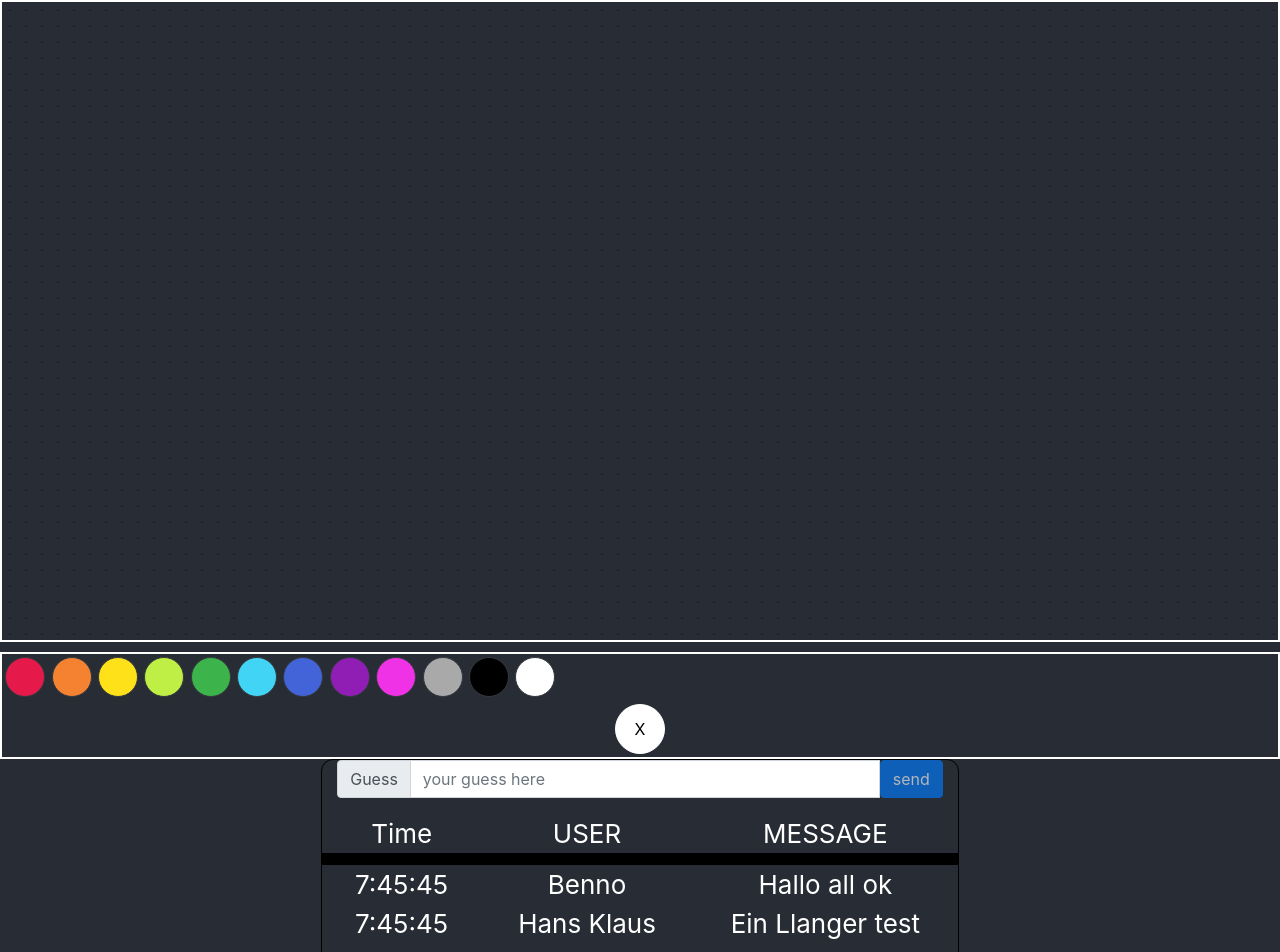
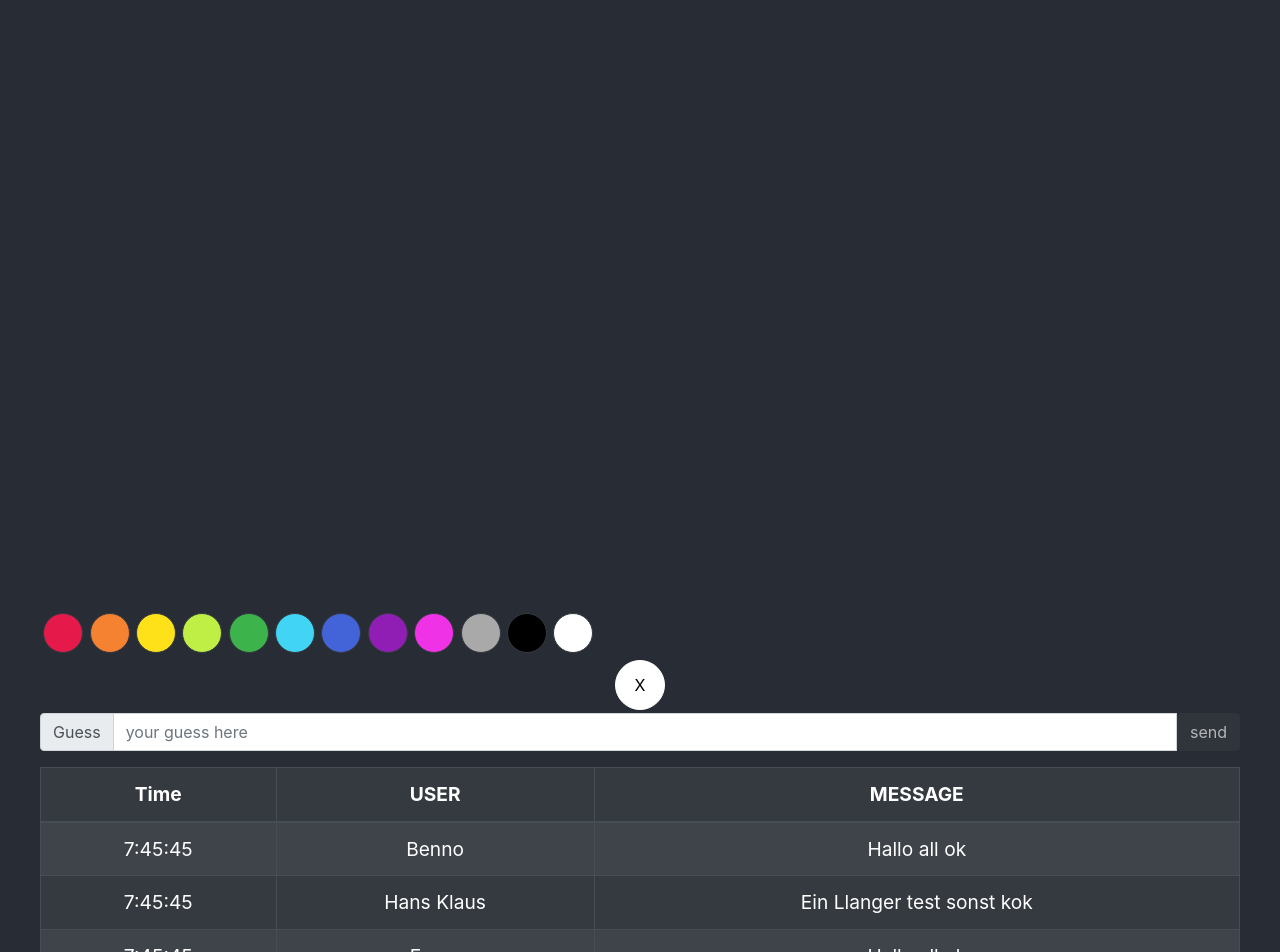
Before and after one commit to Manuelbaun/sketch_guesser, a React (Create React App) app: page / in a window 1280 px wide. Shown: the top 952 px of the page. Built offline with nearby package versions, Linux system fonts and the light colour scheme.

Commit message:
applied table to message box and some styling

```diff
--- a/public/index.html
+++ b/public/index.html
@@ -8,37 +8,15 @@
   <meta name="theme-color" content="#000000" />
   <meta name="description" content="Web site created using create-react-app" />
   <link rel="apple-touch-icon" href="logo192.png" />
-  <!--
-      manifest.json provides metadata used when your web app is installed on a
-      user's mobile device or desktop. See https://developers.google.com/web/fundamentals/web-app-manifest/
-    -->
   <link rel="manifest" href="%PUBLIC_URL%/manifest.json" />
   </link>
-  <!--
-      Notice the use of %PUBLIC_URL% in the tags above.
-      It will be replaced with the URL of the `public` folder during the build.
-      Only files inside the `public` folder can be referenced from the HTML.
 
-      Unlike "/favicon.ico" or "favicon.ico", "%PUBLIC_URL%/favicon.ico" will
-      work correctly both with client-side routing and a non-root public URL.
-      Learn how to configure a non-root public URL by running `npm run build`.
-    -->
-  <title>React App</title>
+  <title>Sketchguessr</title>
 </head>
 
 <body>
   <noscript>You need to enable JavaScript to run this app.</noscript>
   <div id="root"></div>
-  <!--
-      This HTML file is a template.
-      If you open it directly in the browser, you will see an empty page.
-
-      You can add webfonts, meta tags, or analytics to this file.
-      The build step will place the bundled scripts into the <body> tag.
-
-      To begin the development, run `npm start` or `yarn start`.
-      To create a production bundle, use `npm run build` or `yarn build`.
-    -->
 </body>
 
 </html>
--- a/src/App.css
+++ b/src/App.css
@@ -1,5 +1,7 @@
 .App {
 	text-align: center;
+	max-width: 1200px;
+	margin: 0 auto;
 }
 
 .App-logo {
@@ -7,7 +9,7 @@
 }
 
 .App-header {
-	background-color: #282c34;
+	background-color: transparent;
 	min-height: 100vh;
 	display: flex;
 	flex-direction: column;
@@ -24,7 +26,6 @@
 .draw-container {
 	width: 100%;
 }
-
 
 .button {
 	background-color: #4caf50;
--- a/src/App.tsx
+++ b/src/App.tsx
@@ -1,8 +1,8 @@
 import React from 'react';
-import './App.css';
 import Canvas from './components/drawing/canvas';
 import MessageBox from './components/messages/messageBox';
 import Message from './components/messages/message.interface';
+import './App.css';
 
 
 const msg: Array<Message> = [{
--- a/src/components/drawing/canvas.css
+++ b/src/components/drawing/canvas.css
@@ -1,4 +1,5 @@
 .drawing-container {
+	/* background-color: #323232; */
 	width: 100%;
 }
 
@@ -9,16 +10,17 @@
 		rgba(0, 0, 0, 0.2),
 		rgba(0, 0, 0, 0.2) 1px,
 		transparent 1px,
-    transparent 100%
+		transparent 95%
 	);
 	background-size: 1rem 1rem;
-  border: 2px solid #ffffff;
+	/* border: 2px solid #ffffff; */
 	margin-left: auto;
 	margin-right: auto;
 }
 
 .drawing-container .toolbar {
-  border: 2px solid #ffffff;
+	/* border: 2px solid #ffffff; */
+	/* background-color: #434343; */
 }
 
 .drawing-container .toolbar button {
--- a/src/components/messages/message.css
+++ b/src/components/messages/message.css
@@ -1,21 +1,20 @@
 .message-input {
-  font-size: 50;
+	font-size: 50;
 }
 .message-input .time {
-  color: red;
+	color: red;
 }
 .message-input .user {
-  color: blue;
+	color: blue;
 }
 .message-input .message {
-  color: black;
+	color: black;
 }
 
 .message-container {
-  border-radius: 12px;
-  border: 1px solid black;
+	width: 100%;
 }
 
 .message-container .container .header {
-  border-bottom: 12px solid black;
+	border-bottom: 12px solid black;
 }
--- a/src/components/messages/messageBox.tsx
+++ b/src/components/messages/messageBox.tsx
@@ -7,6 +7,7 @@ import Col from 'react-bootstrap/Col';
 
 import './message.css'
 import MessageInput from './messageInput';
+import Table from 'react-bootstrap/Table';
 
 interface MessageListProps {
     list: Array<Message>
@@ -17,17 +18,21 @@ const MessageBox: React.FC<MessageListProps> = ({ list }) => {
 
     if (list.length > 0) {
         return <div className="message-container" >
-            <Container >
-                <MessageInput />
-                <Row className="header">
-                    <Col xs={3} md={3} >Time</Col>
-                    <Col xs={3} md={4} >USER</Col>
-                    <Col xs={5} md={5} >MESSAGE </Col>
-                </Row>
-                {list.map(message => {
-                    return MessageRow(message)
-                })}
-            </Container >
+            <MessageInput />
+            <Table striped bordered hover variant="dark" size="lg" responsive >
+                <thead className="header" style={{ fontSize: "1.2rem" }}>
+                    <tr>
+                        <th>Time</th>
+                        <th>USER</th>
+                        <th>MESSAGE</th>
+                    </tr>
+                </thead>
+                <tbody style={{ fontSize: "1.2rem" }}>
+                    {list.map(message => {
+                        return MessageRow(message)
+                    })}
+                </tbody>
+            </Table>
         </div >
     } else {
         return <div>No message found</div>
--- a/src/components/messages/messageInput.tsx
+++ b/src/components/messages/messageInput.tsx
@@ -24,10 +24,12 @@ const MessageInput = () => {
         setWord(event.target.value);
     }, [word]);
 
-    return <Form onSubmit={handleSubmit}>
+    return <Form onSubmit={handleSubmit} >
         <InputGroup className="mb-3">
             <InputGroup.Prepend>
-                <InputGroup.Text id="basic-addon1">Guess</InputGroup.Text>
+                <InputGroup.Text
+                    id="basic-addon1"
+                >Guess</InputGroup.Text>
             </InputGroup.Prepend>
             <FormControl
                 placeholder="your guess here"
@@ -36,7 +38,10 @@ const MessageInput = () => {
                 aria-describedby="basic-addon1"
                 onChange={handleChange}
             />
-            <Button variant="primary" type="submit" disabled={word.length === 0} > send </Button>
+            <Button
+                variant="dark"
+                type="submit"
+                disabled={word.length === 0} > send </Button>
         </InputGroup>
 
     </Form>
--- a/src/components/messages/messageRow.tsx
+++ b/src/components/messages/messageRow.tsx
@@ -18,11 +18,13 @@ const MessageRow = (option: Message) => {
     if (h > 12) h -= 12;
     else if (h === 0) h = 12;
 
-    return (<Row key={option.time.getTime().toString() + option.user}>
-        <Col xs={3} md={3} >{h}:{m}:{s}</Col>
-        <Col xs={3} md={4} >{option.user}</Col>
-        <Col xs={5} md={5} >{option.message} </Col>
-    </Row>
+
+    return (
+        <tr key={option.time.getTime().toString() + option.user}>
+            <td >{h}:{m}:{s}</td>
+            <td >{option.user}</td>
+            <td >{option.message} </td>
+        </tr>
     )
 }
 
--- a/src/index.css
+++ b/src/index.css
@@ -1,13 +1,12 @@
 body {
-  margin: 0;
-  font-family: -apple-system, BlinkMacSystemFont, 'Segoe UI', 'Roboto', 'Oxygen',
-    'Ubuntu', 'Cantarell', 'Fira Sans', 'Droid Sans', 'Helvetica Neue',
-    sans-serif;
-  -webkit-font-smoothing: antialiased;
-  -moz-osx-font-smoothing: grayscale;
+	margin: 0;
+	font-family: -apple-system, BlinkMacSystemFont, 'Segoe UI', 'Roboto', 'Oxygen', 'Ubuntu', 'Cantarell', 'Fira Sans',
+		'Droid Sans', 'Helvetica Neue', sans-serif;
+	-webkit-font-smoothing: antialiased;
+	-moz-osx-font-smoothing: grayscale;
+	background-color: #282c34;
 }
 
 code {
-  font-family: source-code-pro, Menlo, Monaco, Consolas, 'Courier New',
-    monospace;
+	font-family: source-code-pro, Menlo, Monaco, Consolas, 'Courier New', monospace;
 }
--- a/src/index.tsx
+++ b/src/index.tsx
@@ -1,9 +1,9 @@
 import React from 'react';
 import ReactDOM from 'react-dom';
-import './index.css';
 import App from './App';
 import * as serviceWorker from './serviceWorker';
 import 'bootstrap/dist/css/bootstrap.min.css';
+import './index.css';
 
 ReactDOM.render(<App />, document.getElementById('root'));
 
```
Lines whose indentation alone changed are shown as unchanged.
